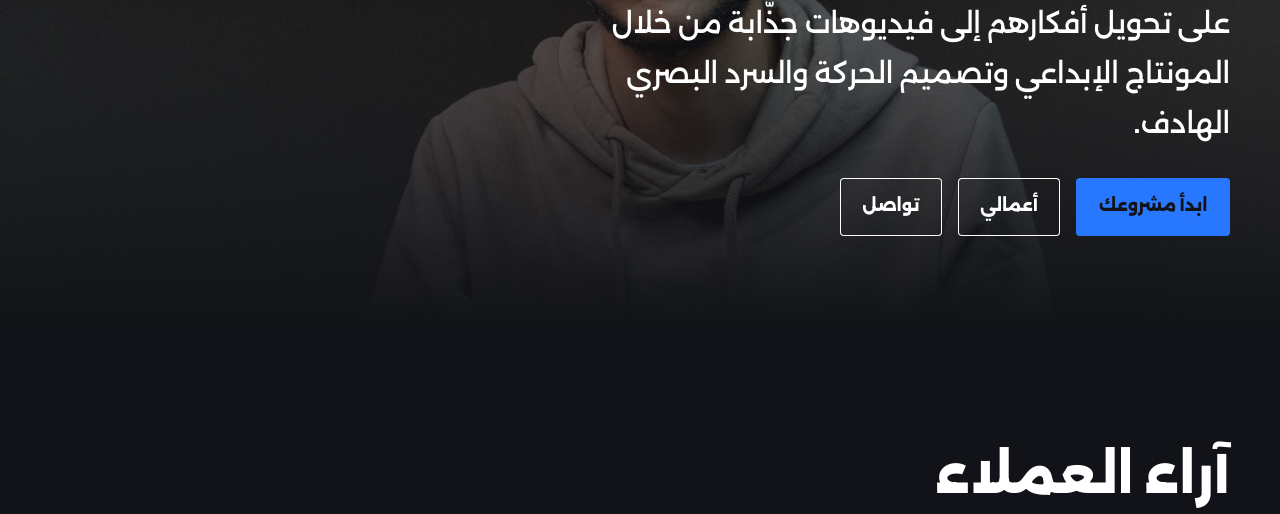
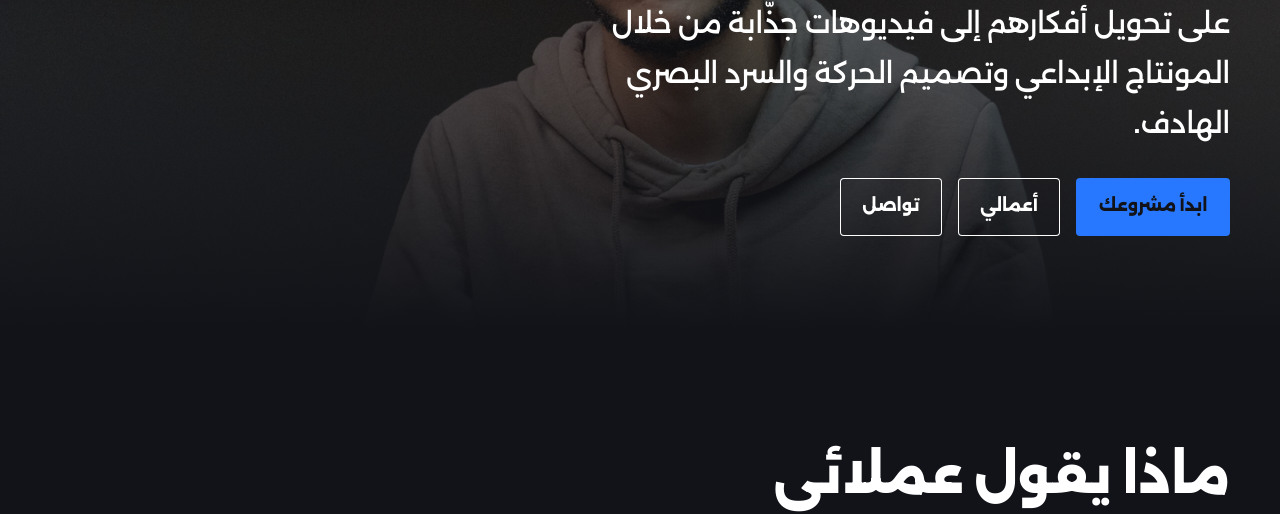
Before and after one commit to allamstudiosv/portfolio, a plain HTML site: page public/ar/index.html in a window 1280 px wide. Shown: the part 428-942 px from the top of the page. Drawn offline with Linux system fonts and the light colour scheme.

Commit message:
Rename client reviews heading in English and Arabic

```diff
--- a/public/ar/index.html
+++ b/public/ar/index.html
@@ -46,7 +46,7 @@
 
   <section id="reviews" aria-labelledby="reviews-title">
     <div class="wrap">
-      <h2 id="reviews-title">آراء العملاء</h2>
+      <h2 id="reviews-title">ماذا يقول عملائي</h2>
       <div class="reviews-grid">
         <img src="/img/reviews/audio-editing.webp" alt="تقييم عميل لمشروع مونتاج صوتي" width="1122" height="1402" loading="lazy" decoding="async">
         <img src="/img/reviews/intro-video.webp" alt="تقييم عميل لفيديو تعريفي" width="1122" height="1402" loading="lazy" decoding="async">
```
Also changed, not shown: public/index.html (+1 -1 lines).
